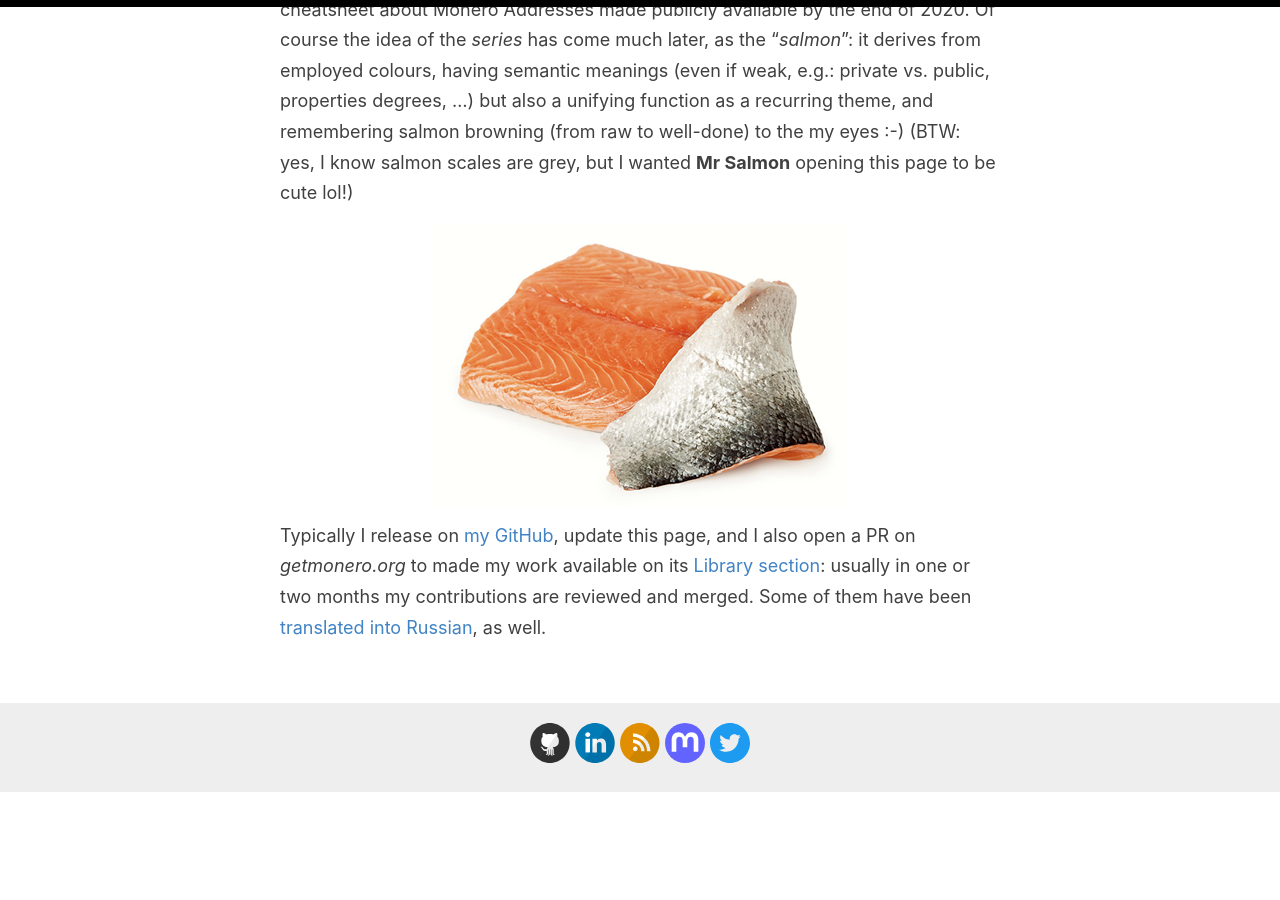
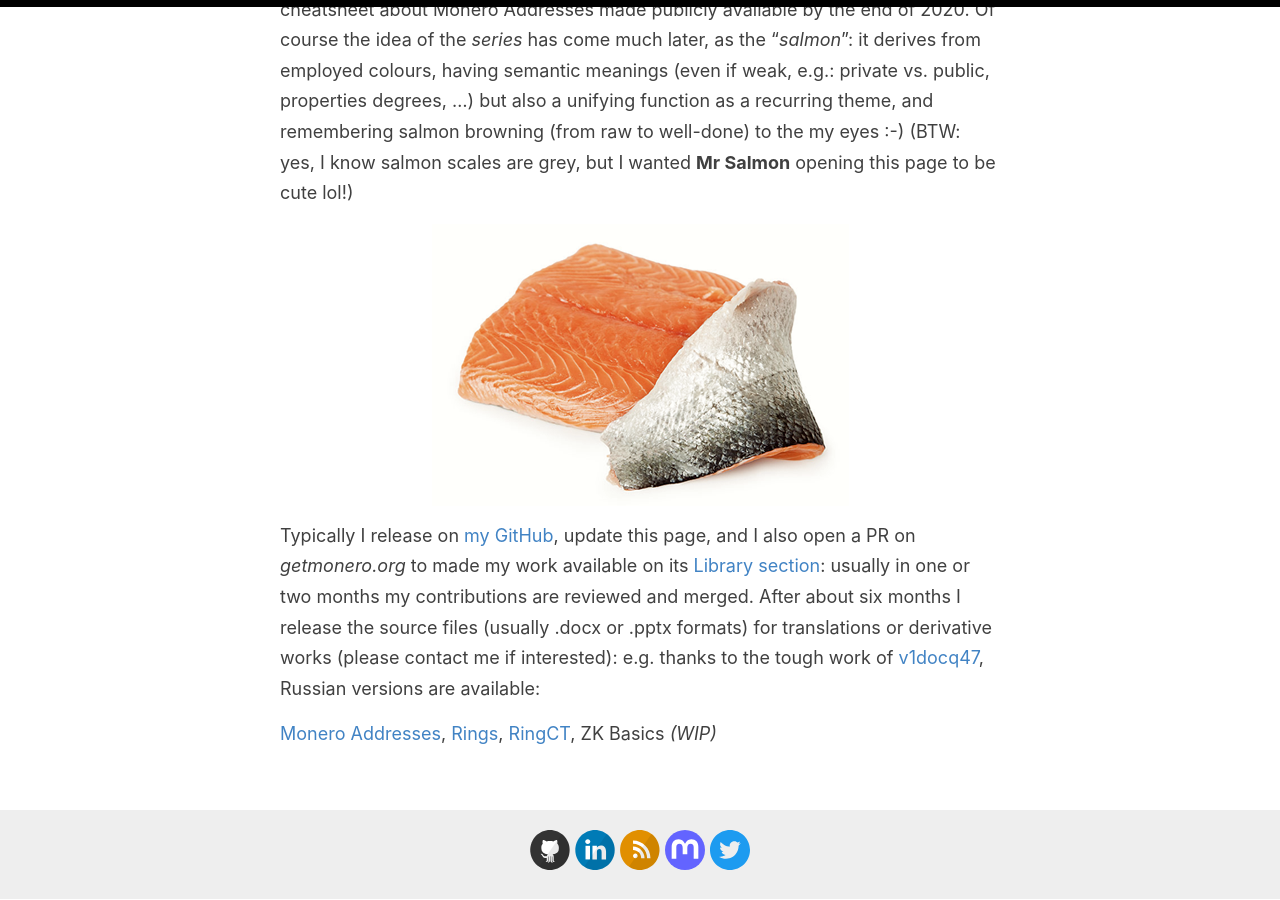
Before and after one commit to baro77/baro77.github.io, a Jekyll site: the page built from _pages/tss.md, in a window 1280 px wide and 900 px high, scrolled down 2675 px. Built offline with Jekyll 4.4.1, drawn with Linux system fonts in a browser that asks for light colours; before the commit the page ends 3468 px from its top, so only the background shows below that.

Commit message:
added translations section
cdo

```diff
--- a/_pages/tss.md
+++ b/_pages/tss.md
@@ -39,4 +39,7 @@ The next step has been to think that my notes could be useful to someone else de
 
 ![real salmon slice](/images/tss_realsalmon.png)
 
-Typically I release on [my GitHub](https://github.com/baro77){:target="_blank"}, update this page, and I also open a PR on _getmonero.org_ to made my work available on its [Library section](https://www.getmonero.org/library/){:target="_blank"}: usually in one or two months my contributions are reviewed and merged. Some of them have been [translated into Russian](https://www.bybaro.it/Moh3po/){:target="_blank"}, as well.
+Typically I release on [my GitHub](https://github.com/baro77){:target="_blank"}, update this page, and I also open a PR on _getmonero.org_ to made my work available on its [Library section](https://www.getmonero.org/library/){:target="_blank"}: usually in one or two months my contributions are reviewed and merged.
+After about six months I release the source files (usually .docx or .pptx formats) for translations or derivative works (please contact me if interested): e.g. thanks to the tough work of [v1docq47](https://github.com/v1docq47){:target="_blank"}, Russian versions are available:
+
+[Monero Addresses](MoneroAddressesCheatsheet20201206-RU.pdf){:target="_blank"}, [Rings](RingsCheatsheet20210301-RU.pdf){:target="_blank"}, [RingCT](RctCheatsheet20210604-RU.pdf){:target="_blank"}, ZK Basics _(WIP)_
```
